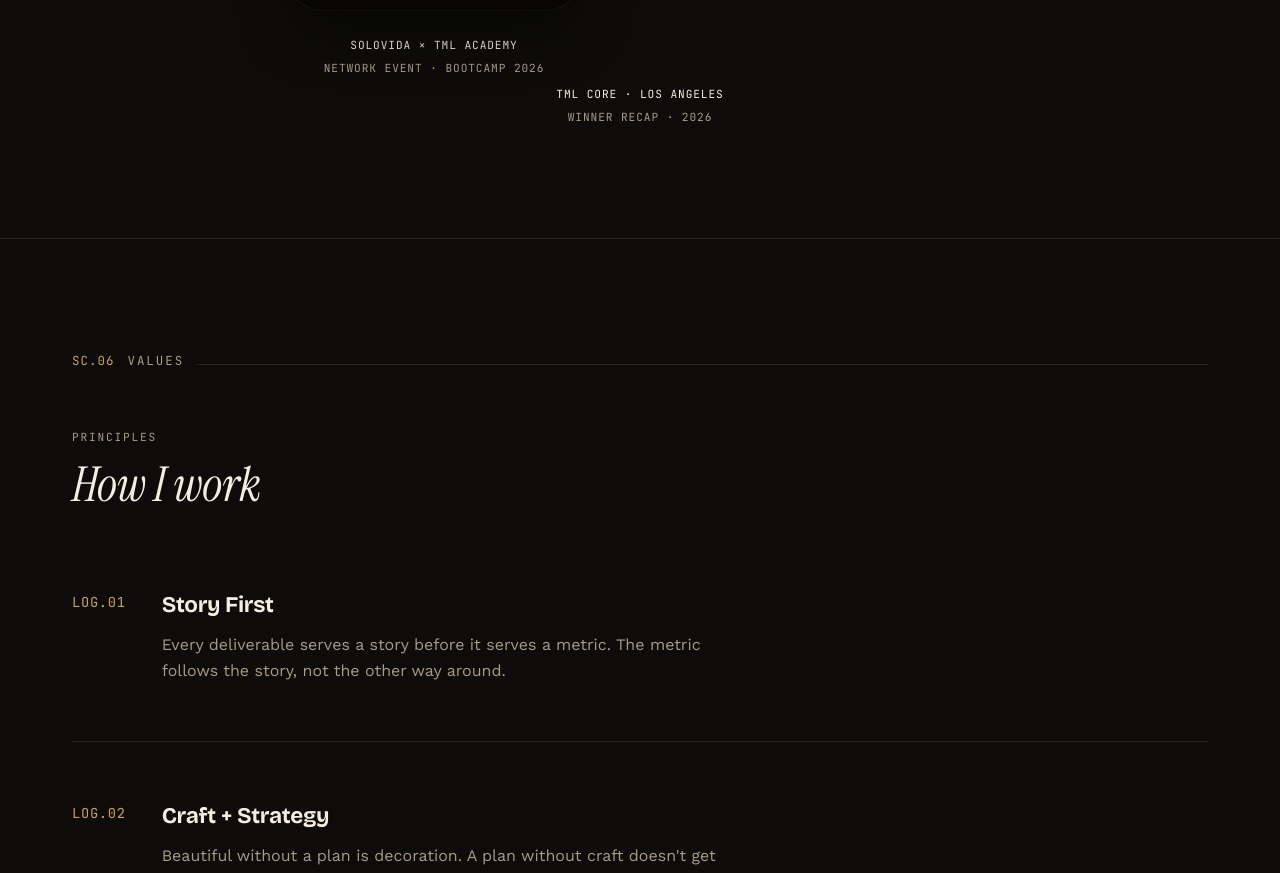
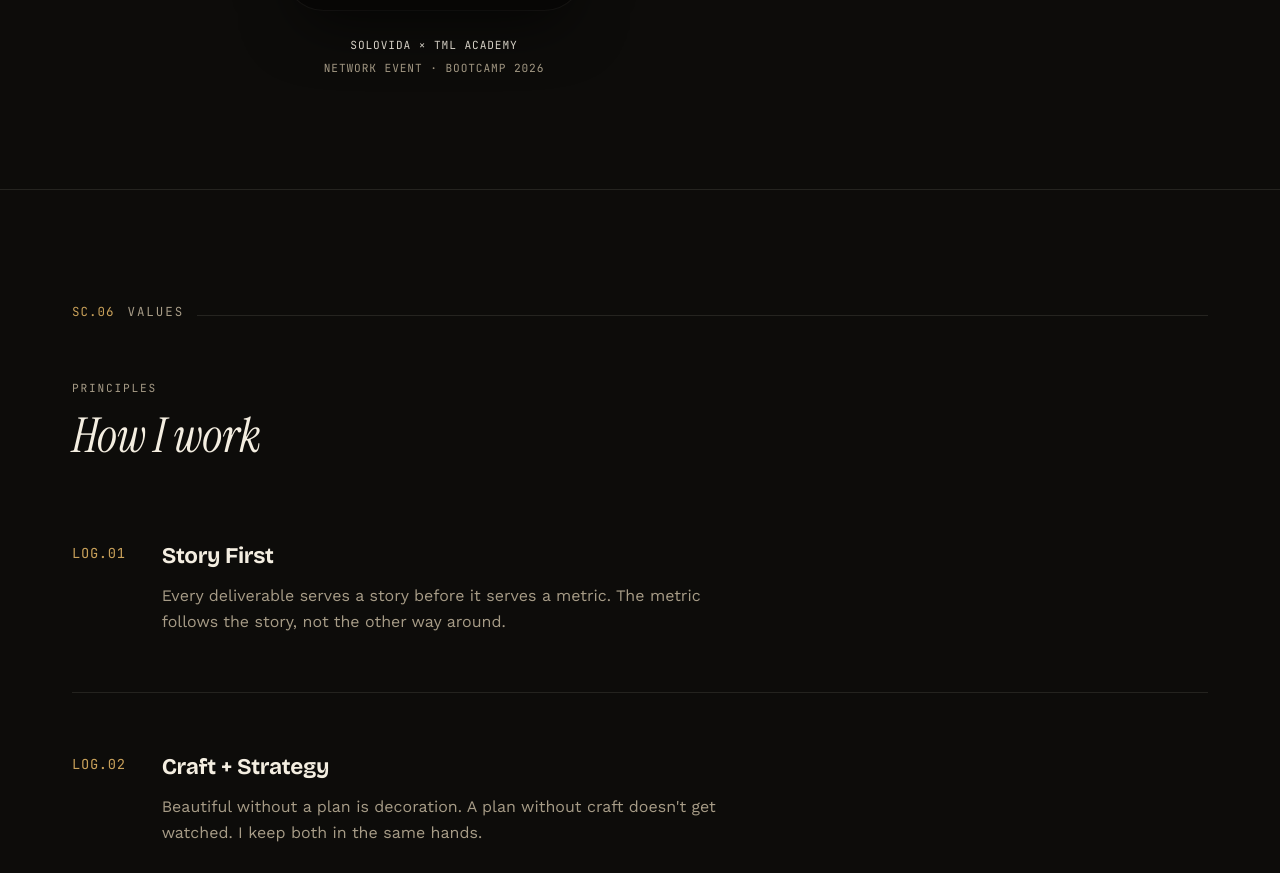
Before and after one commit to Davidedituri/davidedituri-portfolio, a plain HTML site: page index.html in a window 1280 px wide. Shown: the part 7514-8387 px from the top of the page. Drawn offline with Linux system fonts and the light colour scheme; no server answers; animation ran at ten frames a second.

Commit message:
Clean up index.html by removing TML Core section
Removed redundant HTML elements related to TML Core event.

```diff
--- a/index.html
+++ b/index.html
@@ -486,12 +486,6 @@
             </div>
           </div>
           <p class="phone-caption"><b>Solovida &times; TML Academy</b>Network event &middot; Bootcamp 2026</p>
-        </div>
-            </div>
-          </div>
-          <p class="phone-caption"><b>TML Core &middot; Los Angeles</b>Winner recap &middot; 2026</p>
-        </div>
-      </div>
     </div>
   </section>
 
```
